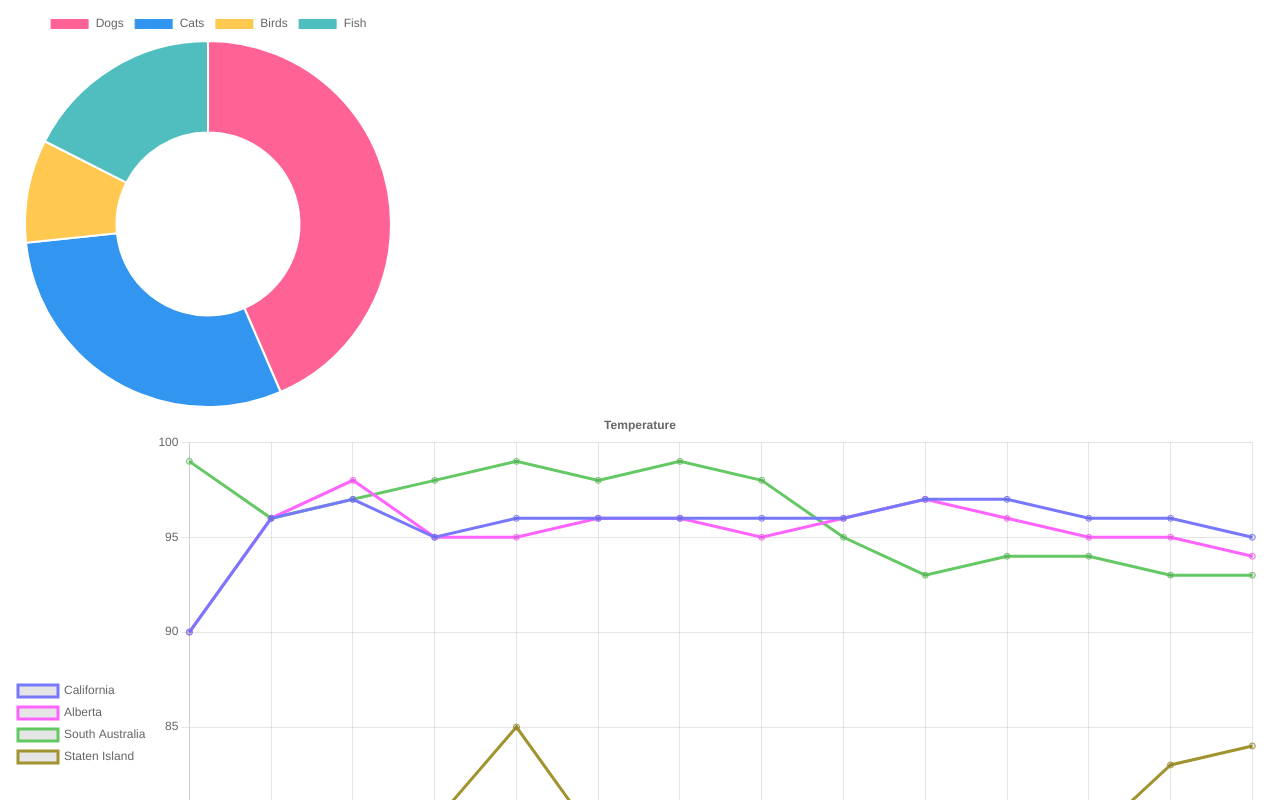
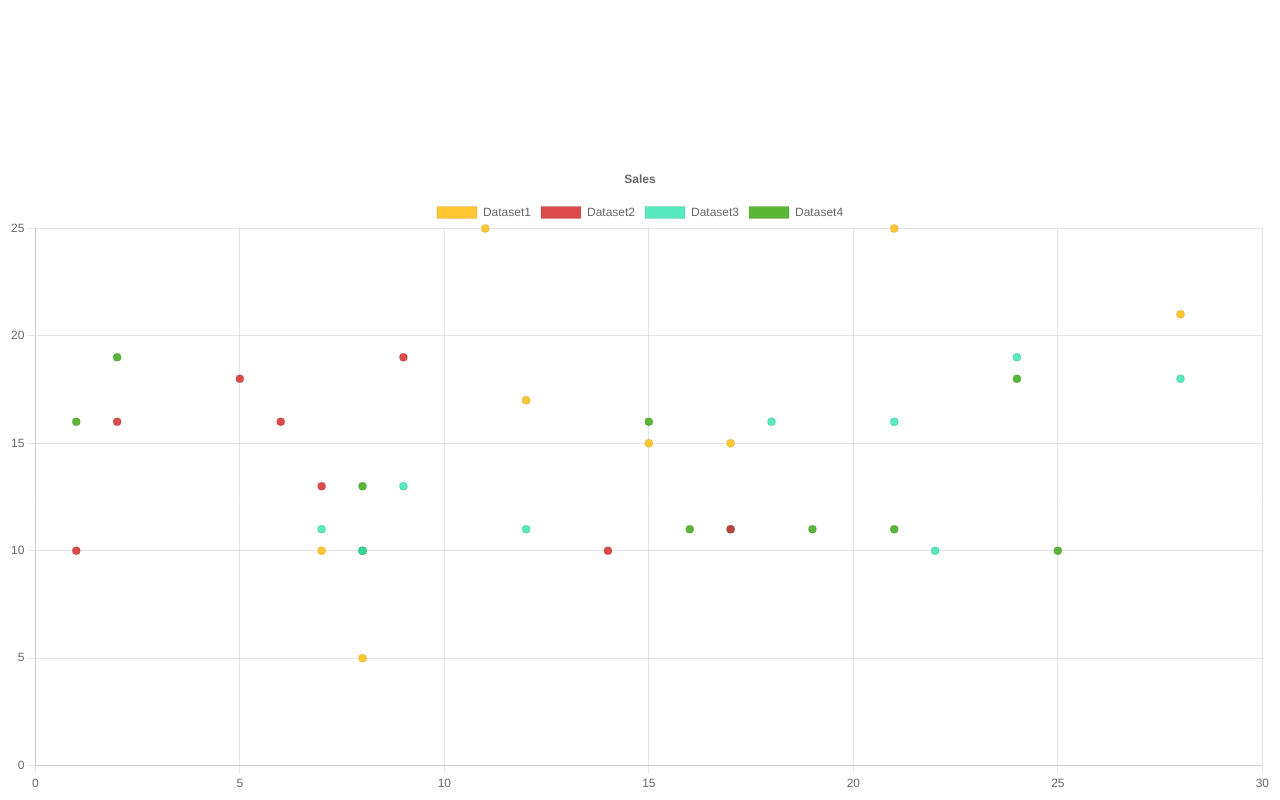
Before and after one commit to cloudyhead1/Charts-Project, a plain HTML site: page index.html in a window 1280 px wide. Shown: the top 800 px of the page. Drawn offline with nearby package versions, Linux system fonts and the light colour scheme.

Commit message:
commit dataset

```diff
--- a/index.html
+++ b/index.html
@@ -9,25 +9,99 @@
 <div style='width: 400px'>
   <canvas id='mychart'></canvas>
 </div>
+<canvas id='chart2'></canvas>
 <script>
-  var ctx = document.getElementById( 'mychart')
-  var mychart = new Chart(ctx, {
-    type:'doughnut',
-    data: {
-      labels: ['Dogs', 'Cats', 'Birds', 'Fish', ],
-      datasets:[{
-        label:'Most preferred pet',
-        data:[67, 46, 14, 27],
-        backgroundColor:[
-          'rgb(255, 99, 150)',
-          'rgb(50, 150, 240)',
-          'rgb(255, 200, 80)',
-          'rgb(80, 190, 190)'
-        ],
-        hoverOffset: 1
-      }]
-    }
-  });
+    var cty = document.getElementById('chart2')
+    var nextChart = new Chart(cty, {
+        type: 'scatter',
+        data: {
+            datasets:[{
+                label: 'Dataset1',
+                backgroundColor: 'rgba(255, 200, 50, 1)',
+                pointBackgroundColor: 'rgba(255, 200, 50, 1)',
+                pointRadius: 4,
+                data: [
+                    {x: 7, y: 10},
+                    {x: 11, y: 25},
+                    {x: 17, y: 15},
+                    {x: 12, y: 17},
+                    {x: 8, y: 5},
+                    {x: 21, y: 25},
+                    {x: 28, y: 21},
+                    {x: 15, y: 15}
+                ]
+            }, {
+                label: 'Dataset2',
+                backgroundColor: 'rgba(211,26,26,0.79)',
+                pointBackgroundColor: 'rgba(211,26,26,0.79)',
+                pointRadius: 4,
+                data: [
+                    {x: 1, y: 10},
+                    {x: 7, y: 13},
+                    {x: 6, y: 16},
+                    {x: 9, y: 19},
+                    {x: 2, y: 16},
+                    {x: 5, y: 18},
+                    {x: 17, y: 11},
+                    {x: 14, y: 10}
+                ]
+            }, {
+                label: 'Dataset3',
+                backgroundColor: 'rgba(40,229,172,0.78)',
+                pointBackgroundColor: 'rgba(40,229,172,0.78)',
+                pointRadius: 4,
+                data: [
+                    {x: 8, y: 10},
+                    {x: 9, y: 13},
+                    {x: 21, y: 16},
+                    {x: 24, y: 19},
+                    {x: 18, y: 16},
+                    {x: 28, y: 18},
+                    {x: 12, y: 11},
+                    {x: 22, y: 10},
+                    {x: 7, y: 11},
+                    {x: 17, y: 11}
+                ]
+            }, {
+                label: 'Dataset4',
+                backgroundColor: 'rgba(70,173,31,0.89)',
+                pointBackgroundColor: 'rgba(70,173,31,0.89)',
+                pointRadius: 4,
+                data: [
+                    {x: 8, y: 10},
+                    {x: 8, y: 13},
+                    {x: 1, y: 16},
+                    {x: 2, y: 19},
+                    {x: 15, y: 16},
+                    {x: 24, y: 18},
+                    {x: 16, y: 11},
+                    {x: 25, y: 10},
+                    {x: 21, y: 11},
+                    {x: 19, y: 11}
+                ]
+            }
+            ]
+        },
+        options: {
+            scales: {
+                xAxis: {
+                    beginAtZero: true
+                },
+                yAxis: {
+                    beginAtZero: true
+                }
+            },
+            plugins: {
+                title: {
+                    display:true,
+                    text: 'Sales'
+                }
+            }
+
+        }
+    });
+
+
 </script>
 <canvas id='mychart2'></canvas>
 <script>
```
